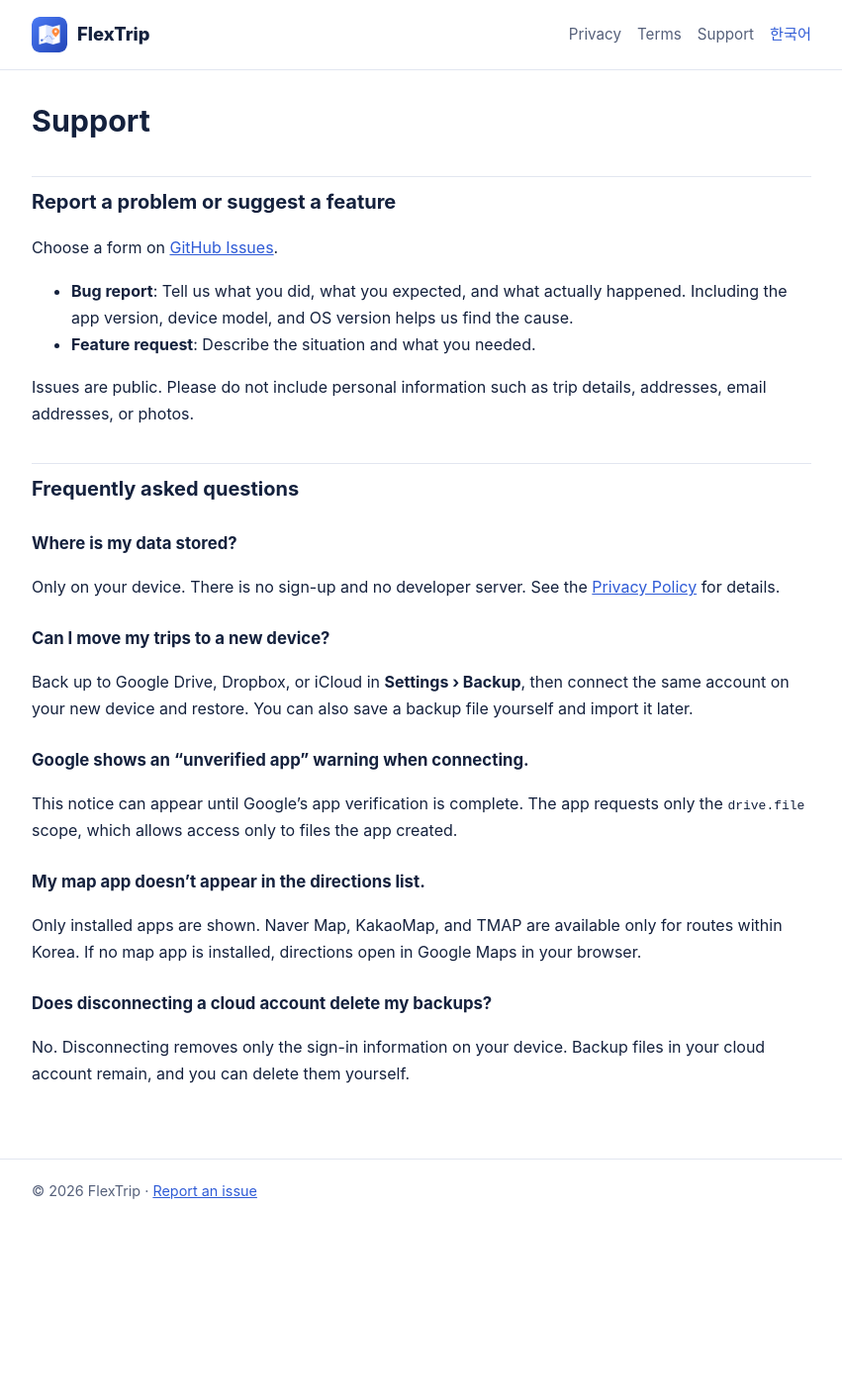
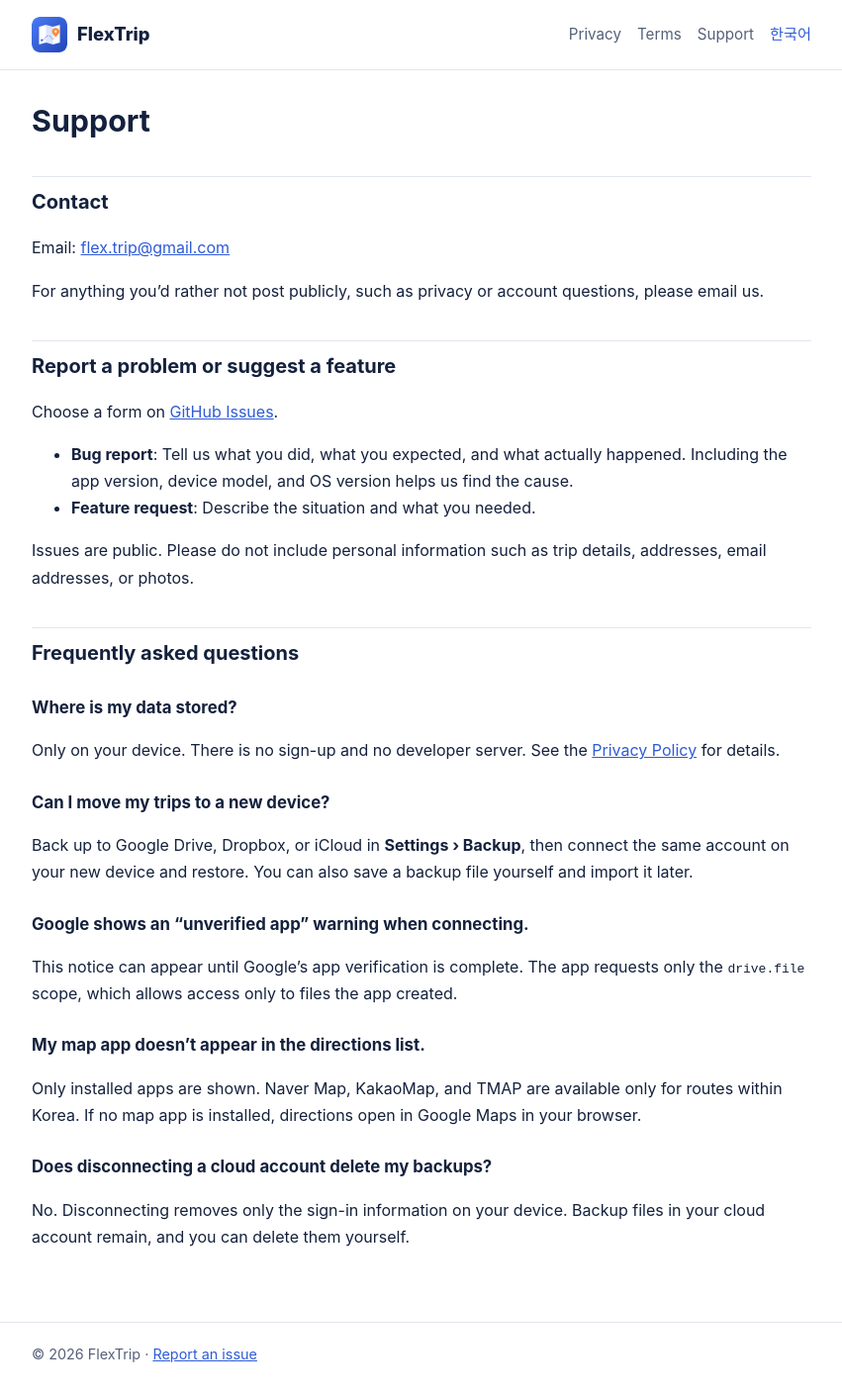
Before and after one commit to yjinchoi/flextrip-support, a Jekyll site: the page built from en/support.md, in a window 1280 px wide. Shown: the whole page at 99% size, without its empty margins (214-1065 px from the left). Built offline with Jekyll 4.4.1, drawn with Linux system fonts in a browser that asks for light colours; before the commit the page ends 1244 px from its top, so only the background shows below that.

Commit message:
docs: 문의 이메일 flex.trip@gmail.com 추가(지원·개인정보처리방침·이용약관)

```diff
--- a/en/support.md
+++ b/en/support.md
@@ -6,6 +6,11 @@ alt: /support/
 description: Help for FlexTrip and how to report issues.
 ---
 # Support
+
+## Contact
+Email: [flex.trip@gmail.com](mailto:flex.trip@gmail.com)
+
+For anything you'd rather not post publicly, such as privacy or account questions, please email us.
 
 ## Report a problem or suggest a feature
 Choose a form on [GitHub Issues](https://github.com/{{ site.repository }}/issues/new/choose).
```
Also changed, not shown: en/privacy.md (+1 -1 lines), en/terms.md (+1 -1 lines), privacy.md (+1 -1 lines), support.md (+5 -0 lines), terms.md (+1 -1 lines), README.md.
